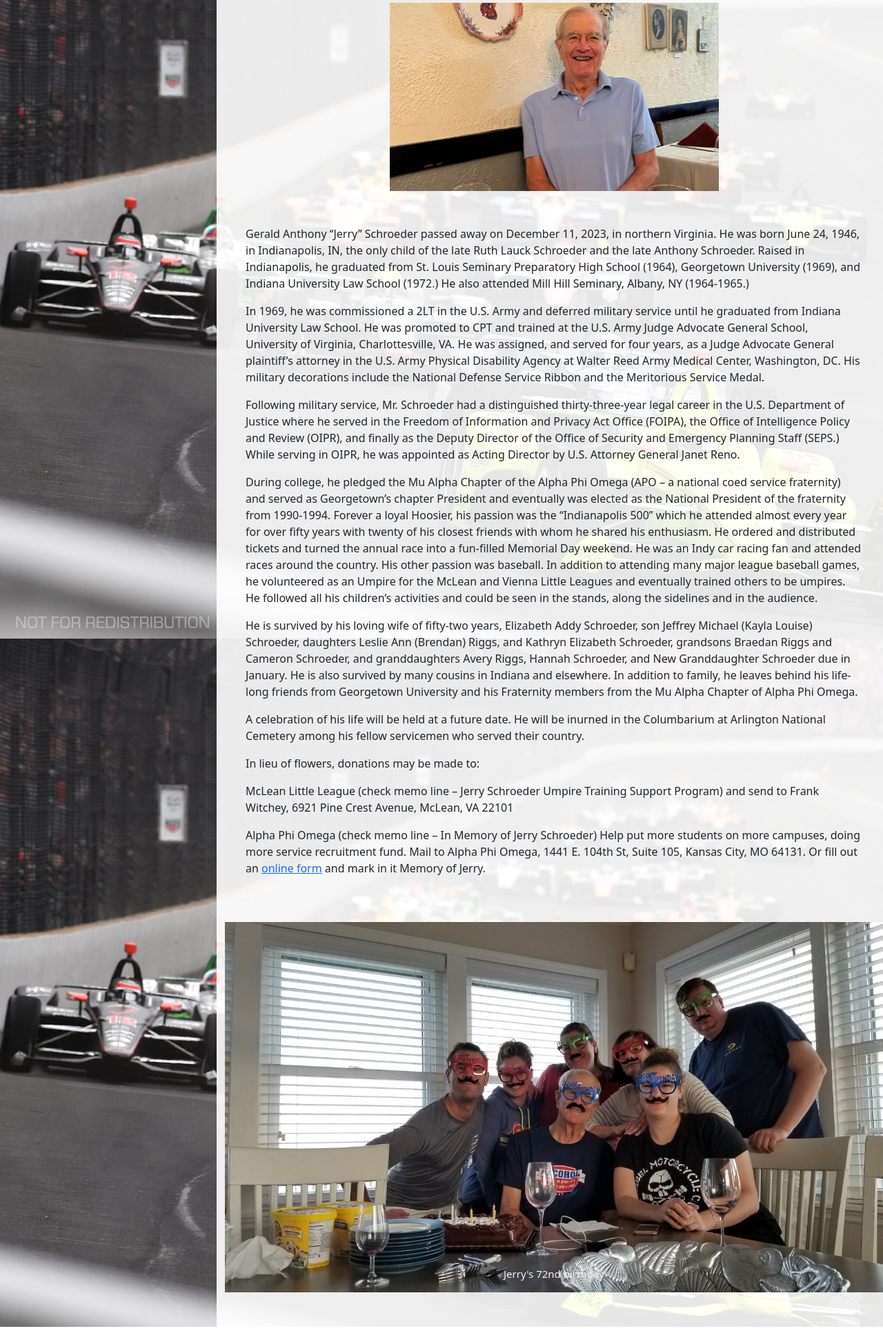
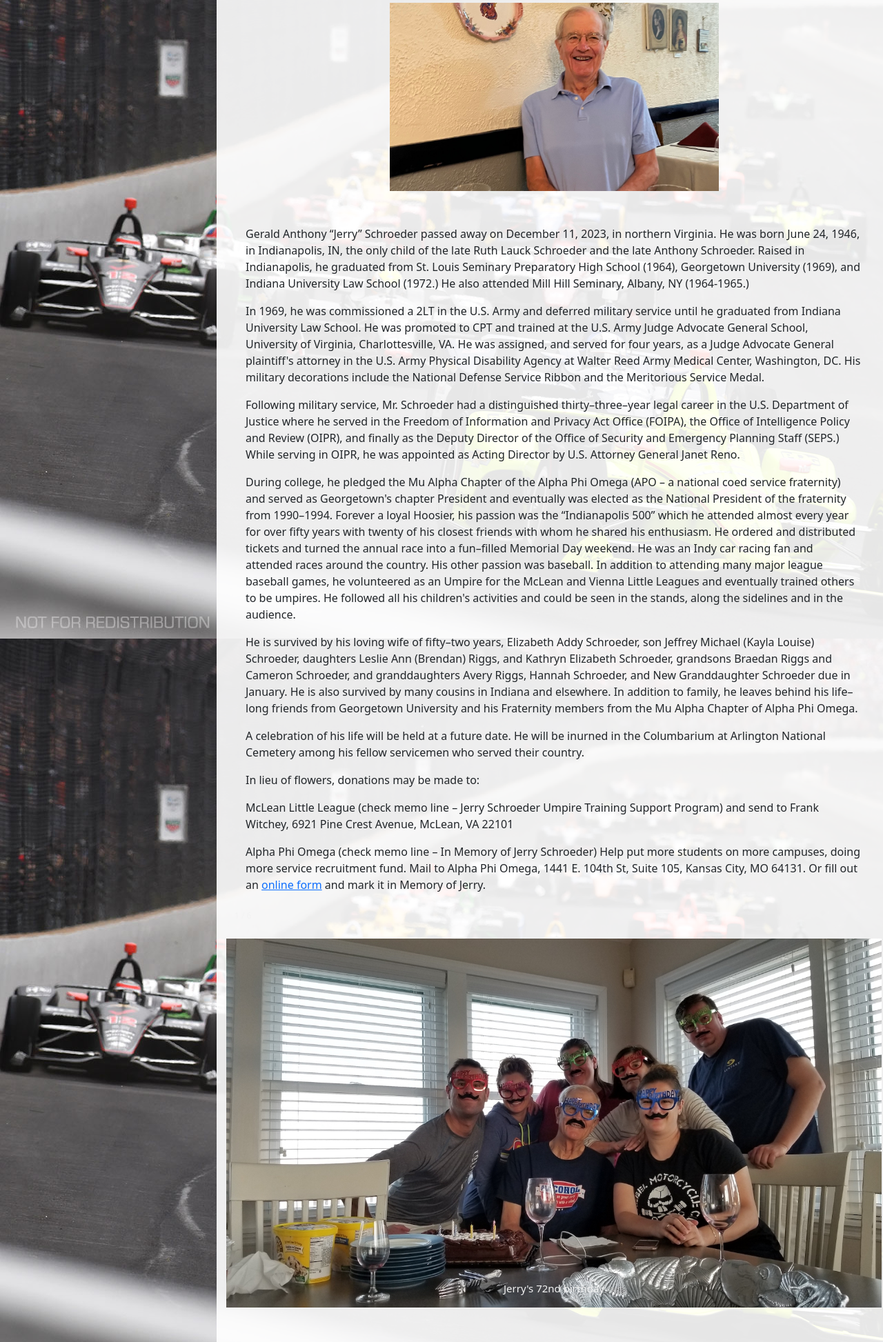
Before and after one commit to KatSDC/GeraldSchroeder, a plain HTML site: page index.html in a window 1280 px wide. Shown: the part 154-2100 px from the top of the page at 69% size. Before the commit the page ends 2078 px from the top, so only its background shows below. Drawn offline with nearby package versions, Linux system fonts and the light colour scheme.

Commit message:
Fixing alt text and a couple small styling things

```diff
--- a/index.html
+++ b/index.html
@@ -2,11 +2,10 @@
 <html lang="en">
 <head>
     <title>Gerald Anthony Schroeder</title>
-    <meta name="Description" content="Obituary for Gerald 'Jerry' Anthoney Schroeder">
+    <meta name="Description" content="Obituary for Gerald 'Jerry' Anthony Schroeder">
     <link href="https://cdn.jsdelivr.net/npm/bootstrap@5.0.2/dist/css/bootstrap.min.css" rel="stylesheet" integrity="sha384-EVSTQN3/azprG1Anm3QDgpJLIm9Nao0Yz1ztcQTwFspd3yD65VohhpuuCOmLASjC" crossorigin="anonymous">
     <link rel="stylesheet" type="text/css" href="stylesheet.css">
-    <link rel="preconnect" href="https://fonts.googleapis.com/css?family=Fira+Sans|Roboto" rel="stylesheet">
-    <meta name="viewport" content="width=device-width, initial-scale=1">
+    <meta name="viewport" content="width=device-width, initial-scale=1" charset="utf-8">
 </head>
 <body>
 <!-- Portfolio -->
@@ -16,75 +15,75 @@
             <div class="header">
                 <h1>Gerald Anthony Schroeder</h1>
                 <div class="dad">
-                    <img src="IMG_2712.jpeg" class="center" style="width:50%">
+                    <img src="IMG_2712.jpeg" class="center" style="width:50%" alt="An older white man with grey hair and wire frame glasses wears a blue polo and smiles at the camera">
                 </div>
             </div>
-            <p>Gerald Anthony “Jerry” Schroeder passed away on December 11, 2023, in northern Virginia. He was born June 24, 1946, in
+            <p>Gerald Anthony <q>Jerry</q> Schroeder passed away on December 11, 2023, in northern Virginia. He was born June 24, 1946, in
                 Indianapolis, IN, the only child of the late Ruth Lauck Schroeder and the late Anthony Schroeder. Raised in Indianapolis,
                 he graduated from St. Louis Seminary Preparatory High School (1964), Georgetown University (1969), and Indiana University
                 Law School (1972.) He also attended Mill Hill Seminary, Albany, NY (1964-1965.)</p>
             <p>In 1969, he was commissioned a 2LT in the U.S. Army and deferred military service until he graduated from Indiana University
                 Law School. He was promoted to CPT and trained at the U.S. Army Judge Advocate General School, University of Virginia,
-                Charlottesville, VA. He was assigned, and served for four years, as a Judge Advocate General plaintiff’s attorney in the
+                Charlottesville, VA. He was assigned, and served for four years, as a Judge Advocate General plaintiff&apos;s attorney in the
                 U.S. Army Physical Disability Agency at Walter Reed Army Medical Center, Washington, DC. His military decorations include
                 the National Defense Service Ribbon and the Meritorious Service Medal.</p>
-            <p>Following military service, Mr. Schroeder had a distinguished thirty-three-year legal career in the U.S. Department of
+            <p>Following military service, Mr. Schroeder had a distinguished thirty&ndash;three&ndash;year legal career in the U.S. Department of
                 Justice where he served in the Freedom of Information and Privacy Act Office (FOIPA), the Office of Intelligence Policy and
                 Review (OIPR), and finally as the Deputy Director of the Office of Security and Emergency Planning Staff (SEPS.) While
                 serving in OIPR, he was appointed as Acting Director by U.S. Attorney General Janet Reno.</p>
-            <p>During college, he pledged the Mu Alpha Chapter of the Alpha Phi Omega (APO – a national coed service fraternity) and served
-                as Georgetown’s chapter President and eventually was elected as the National President of the fraternity from 1990-1994.
-                Forever a loyal Hoosier, his passion was the “Indianapolis 500” which he attended almost every year for over fifty years
+            <p>During college, he pledged the Mu Alpha Chapter of the Alpha Phi Omega (APO &ndash; a national coed service fraternity) and served
+                as Georgetown&apos;s chapter President and eventually was elected as the National President of the fraternity from 1990&ndash;1994.
+                Forever a loyal Hoosier, his passion was the <q>Indianapolis 500</q> which he attended almost every year for over fifty years
                 with twenty of his closest friends with whom he shared his enthusiasm. He ordered and distributed tickets and turned the
-                annual race into a fun-filled Memorial Day weekend. He was an Indy car racing fan and attended races around the country.
+                annual race into a fun&ndash;filled Memorial Day weekend. He was an Indy car racing fan and attended races around the country.
                 His other passion was baseball. In addition to attending many major league baseball games, he volunteered as an Umpire for
-                the McLean and Vienna Little Leagues and eventually trained others to be umpires. He followed all his children’s activities
+                the McLean and Vienna Little Leagues and eventually trained others to be umpires. He followed all his children&apos;s activities
                 and could be seen in the stands, along the sidelines and in the audience.</p>
-            <p>He is survived by his loving wife of fifty-two years, Elizabeth Addy Schroeder, son Jeffrey Michael (Kayla Louise) Schroeder,
+            <p>He is survived by his loving wife of fifty&ndash;two years, Elizabeth Addy Schroeder, son Jeffrey Michael (Kayla Louise) Schroeder,
                 daughters Leslie Ann (Brendan) Riggs, and Kathryn Elizabeth Schroeder, grandsons Braedan Riggs and Cameron Schroeder, and
                 granddaughters Avery Riggs, Hannah Schroeder, and New Granddaughter Schroeder due in January.  He is also survived by many cousins
-                in Indiana and elsewhere. In addition to family, he leaves behind his life-long friends from Georgetown University and his
+                in Indiana and elsewhere. In addition to family, he leaves behind his life&ndash;long friends from Georgetown University and his
                 Fraternity members from the Mu Alpha Chapter of Alpha Phi Omega.</p>
             <p>A celebration of his life will be held at a future date. He will be inurned in the Columbarium at Arlington National
                 Cemetery among his fellow servicemen who served their country.</p>
             <p>In lieu of flowers, donations may be made to:</p>
-            <p>McLean Little League (check memo line – Jerry Schroeder Umpire Training Support Program) and send to Frank Witchey, 6921
+            <p>McLean Little League (check memo line &ndash; Jerry Schroeder Umpire Training Support Program) and send to Frank Witchey, 6921
                 Pine Crest Avenue, McLean, VA 22101</p>
-            <p>Alpha Phi Omega (check memo line – In Memory of Jerry Schroeder) Help put more students on more campuses, doing more
+            <p>Alpha Phi Omega (check memo line &ndash; In Memory of Jerry Schroeder) Help put more students on more campuses, doing more
                 service recruitment fund. Mail to Alpha Phi Omega, 1441 E. 104th St, Suite 105, Kansas City, MO 64131. Or fill out an
-                <a href="https://apo.org/product/torchbearer-fund">online form</a> and mark in it Memory of Jerry.</p>
+                <a href="https://apo.org/product/torchbearer-fund">online form</a> and mark it in Memory of Jerry.</p>
                 <!-- Slideshow container -->
             <div class="slideshow-container">
 
                 <!-- Full-width images with number and caption text -->
                 <div class="mySlides">
                     <div class="numbertext">1 / 6</div>
-                    <img src="BeachBirthdayDad.jpeg" style="width:100%">
+                    <img src="BeachBirthdayDad.jpeg" style="width:100%" alt="A family of white folks all wearing novelty paper glasses with the words Happy Birthday on them and mustaches hanging below smile at the camera while the remnants of a cake sit on the table in front of them">
                     <div class="text">Jerry's 72nd birthday</div>
                 </div>
                 <div class="mySlides">
                     <div class="numbertext">2 / 6</div>
-                    <img src="IMG_5977.jpg" style="width:100%">
+                    <img src="IMG_5977.jpg" style="width:100%" alt="An older white man with grey hair and wireframe glasses and an older white woman with brunette hair and brown eyes both smile at the camera. The woman is holding a baby girl who is about 3 months old and sucks on a pacifier">
                     <div class="text">Jerry, Betsy, and granddaughter Hannah</div>
                 </div>
                 <div class="mySlides">
                     <div class="numbertext">3 / 6</div>
-                    <img src="IMG_2563.jpg" style="width:100%">
+                    <img src="IMG_2563.jpg" style="width:100%" alt="An older white man with gray hair and wireframe glasses looks to the right towards a middle aged white man with brunette hair. Both are wearing sweaters over a collared shirt. The younger man is the older man's adult son.">
                     <div class="text">Jerry and son Jeff</div>
                 </div>
                 <div class="mySlides">
                     <div class="numbertext">4 / 6</div>
-                    <img src="IMG_8375.jpg" style="width:100%">
+                    <img src="IMG_8375.jpg" style="width:100%" alt="An adult woman with brunette hair and hazel eyes smiles at the camera as she sits on the lap of an older white man with gray hair and wireframe glasses. The older man is her father and he looks off camera to the right and smiles a bit awkwardly">
                     <div class="text">Jerry and middle daughter Leslie</div>
                 </div>
                 <div class="mySlides">
                     <div class="numbertext">5 / 6</div>
-                    <img src="IMG_7098.jpg" style="width:100%">
+                    <img src="IMG_7098.jpg" style="width:100%" alt="An adult woman with blonde hair pulled into a thick side braid sits on a couch next to an older white man with grey hair and wireframe glasses. They smile at the camera together.">
                     <div class="text">Jerry and youngest daughter Kat</div>
                 </div>
                 <div class="mySlides">
                     <div class="numbertext">6 / 6</div>
-                    <img src="IMG_2469.jpg" style="width:100%">
+                    <img src="IMG_2469.jpg" style="width:100%" alt="A family of white people, seven adults and two small children, stand against a wood panelled wall and pose for a family photo.">
                     <div class="text">Leslie, Jerry, Betsy, Brendan, Avery, Kayla, Cameron, Jeff, and Kat</div>
                 </div>
             </div>
--- a/stylesheet.css
+++ b/stylesheet.css
@@ -1,5 +1,6 @@
 body {
     background-image: url('IMS-Zoom2.jpg');
+    overflow-x: hidden ! important;
 }
 
 h1 {
@@ -31,7 +32,7 @@ p {
 
 /* Slideshow container */
 .slideshow-container {
-  max-width: 1000px;
+  max-width: 950px;
   padding-top: 50px;
   position: relative;
   margin: auto;
```
